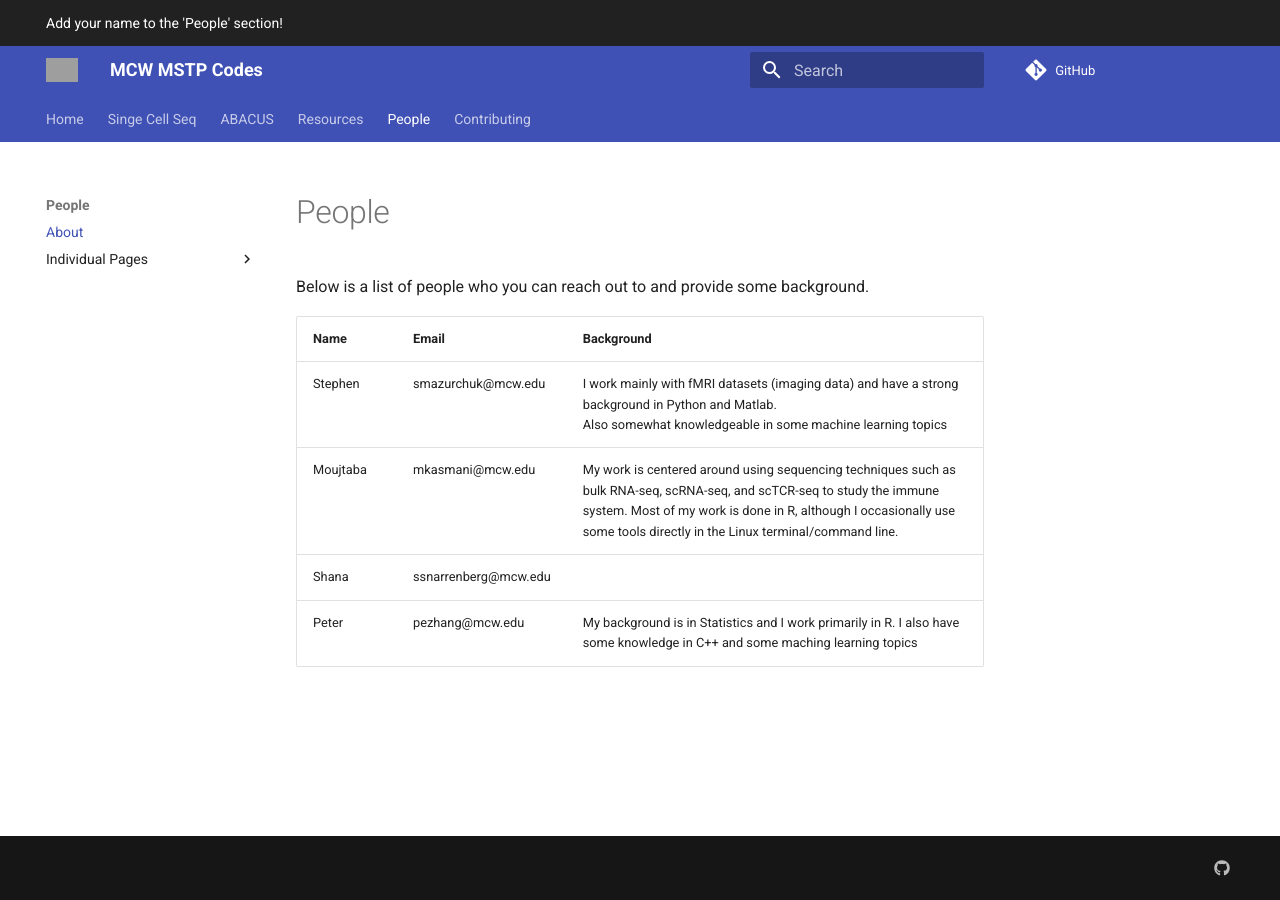
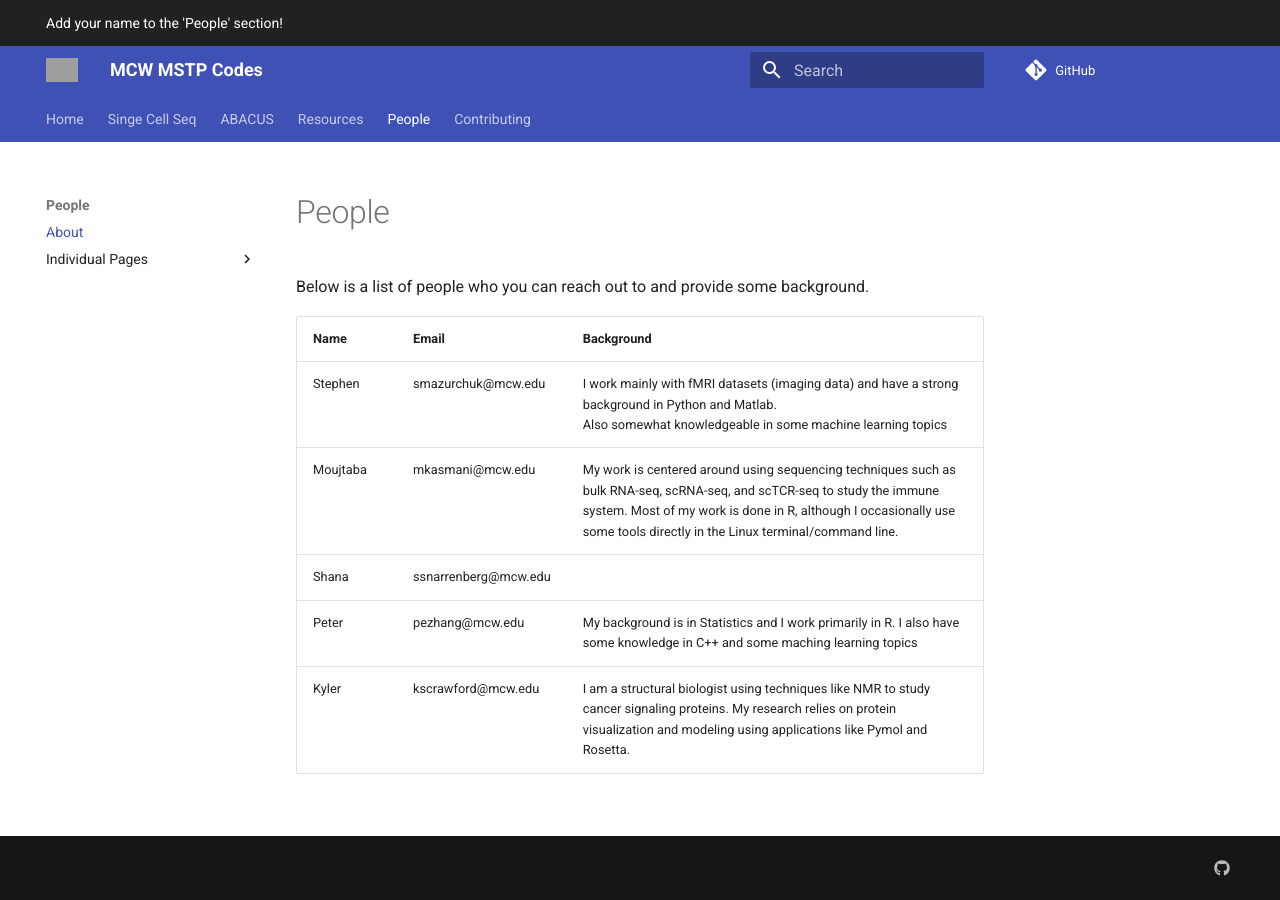
Before and after one commit to mcw-mstp/mcw-mstp.github.io, an MkDocs documentation site: the page built from docs/people/people.md, in a window 1280 px wide. Built offline with MkDocs 1.6.1 and Material for MkDocs 9.7.7, drawn with Linux system fonts in a browser that asks for light colours; comment, search, counter and statistics services are not loaded; grey boxes are pictures that could not be loaded.

Commit message:
Update people.md

```diff
--- a/docs/people/people.md
+++ b/docs/people/people.md
@@ -12,3 +12,4 @@ Below is a list of people who you can reach out to and provide some background.
 | Moujtaba | mkasmani@mcw.edu | My work is centered around using sequencing techniques such as bulk RNA-seq, scRNA-seq, and scTCR-seq to study the immune system. Most of my work is done in R, although I occasionally use some tools directly in the Linux terminal/command line. |
 | Shana | ssnarrenberg@mcw.edu | |
 | Peter | pezhang@mcw.edu | My background is in Statistics and I work primarily in R. I also have some knowledge in C++ and some maching learning topics |
+| Kyler | kscrawford@mcw.edu | I am a structural biologist using techniques like NMR to study cancer signaling proteins. My research relies on protein visualization and modeling using applications like Pymol and Rosetta.
```
